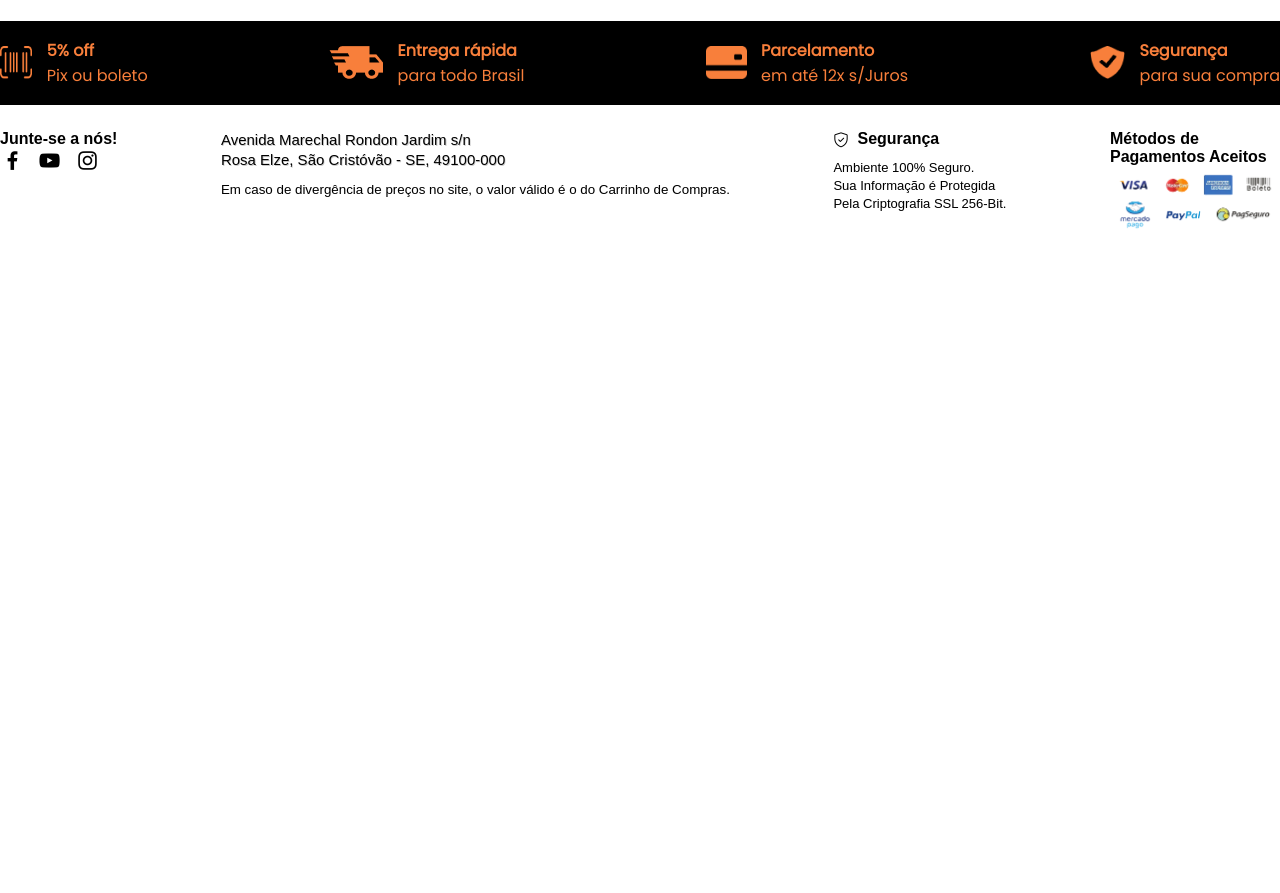
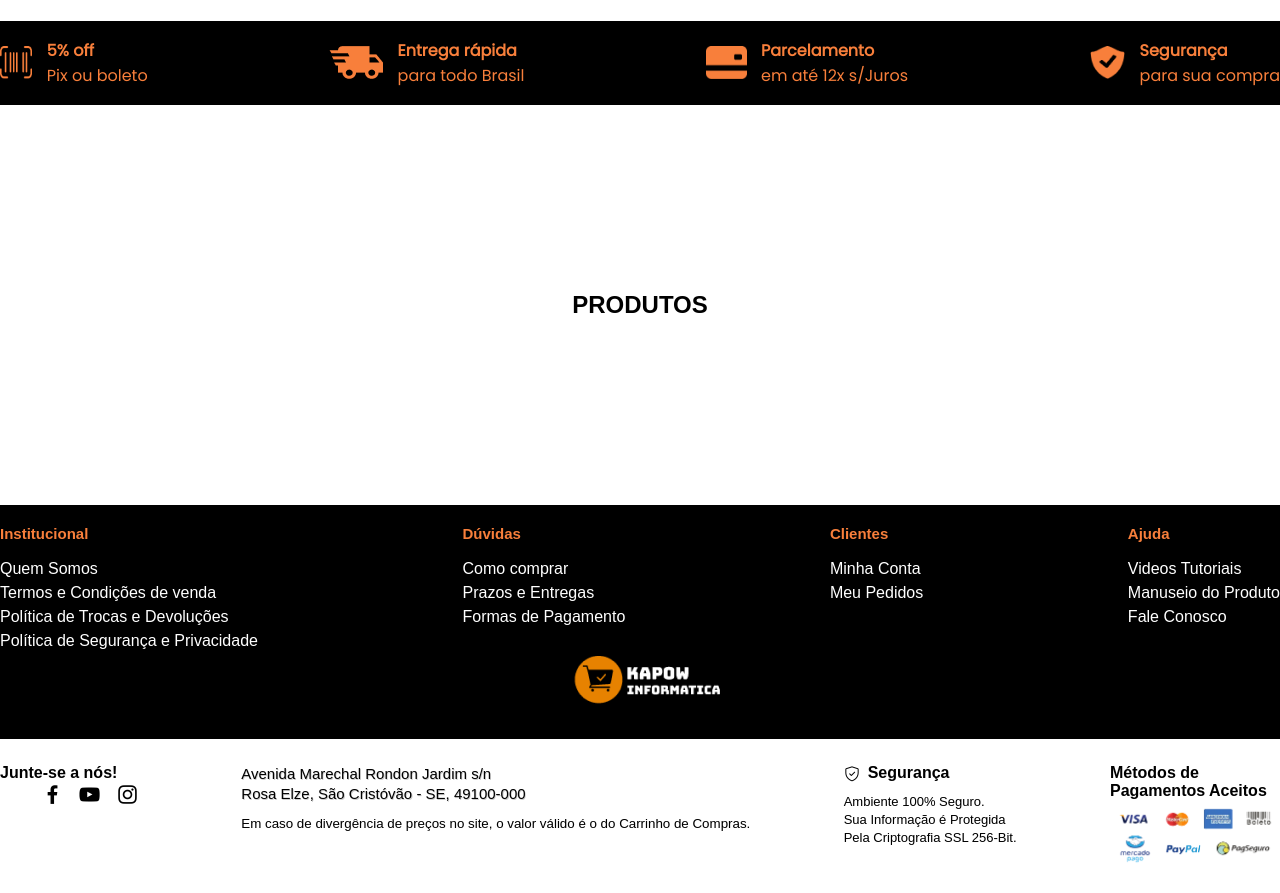
Before and after one commit to paauloedu/front-end-ecommerce, a plain HTML site: page index.html in a window 1280 px wide. Shown: the part 379-1272 px from the top of the page. Before the commit the page ends 800 px from the top, so only its background shows below. Drawn offline with Linux system fonts and the light colour scheme.

Commit message:
Ajustes gerais

```diff
--- a/css/style.css
+++ b/css/style.css
@@ -47,7 +47,7 @@ a.nav-link:hover {
   color: #e78200;
 }
 
-ul:nth-child(1) {
+#nav-bar ul:nth-child(1) {
   padding: 0;
 }
 
@@ -239,14 +239,48 @@ i.fas.fa-shopping-cart {
   max-height: 33px;
   margin-top:8px;
 }
+/*Produtos*/
+.product-content{
+  height: 400px;
+  display: flex;
+  align-items: center;
+  justify-content: space-around;
+}
+/*FIM PRODUTOS*/
 /*Footer*/
-div#footer {
-	width: 100%;
-    max-width: 1280px;
-    margin: 0 auto;
+#footer {
+  background-color: #000;
+  padding: 20px 0;
+  width: 100%;
 }
+#footer ul {
+  display:flex;
+  align-content: center;
+  justify-content: space-between;
+  padding: 0;
+}
+p.topics {
+  color:#F87F3B;
+  font-size: 15px;
+  font-weight: bold;
+}
+#footer ul .infos {
+  display: block;
+}
+.topics {
+  margin-bottom: 15px;
+}
+a.infos {
+  text-decoration: none;
+  color: white;
+  line-height: 24px;
+}
+.powered .inside {
+  text-align: center;
+}
+
 .footer-under {
-    background-color: white;
+  background-color: white;
 }
 .footer-under .inside>ul{
   display: flex;
@@ -254,6 +288,7 @@ div#footer {
   list-style-type: none;
   flex-direction: row;
   margin: 0;
+  padding: 0;
 }
 .footer-under .inside {
     color: black;
--- a/index.html
+++ b/index.html
@@ -106,9 +106,45 @@
 		</div>
 		<main>
 			<section class="product-content">
+				<h1>PRODUTOS</h1>
 			</section>
 		</main>
 		<footer>
+			<div id="footer">
+				<div class="inside">
+					<ul>
+						<li>
+							<p class="topics">Institucional</p>
+							<a class="infos" href="">Quem Somos</a>
+							<a class="infos" href="">Termos e Condições de venda</a>
+							<a class="infos" href="">Política de Trocas e Devoluções</a>
+							<a class="infos" href="">Política de Segurança e Privacidade</a>
+						</li>
+						<li>
+							<p class="topics">Dúvidas</p>
+							<a class="infos" href="">Como comprar</a>
+							<a class="infos" href="">Prazos e Entregas</a>
+							<a class="infos" href="">Formas de Pagamento</a>
+						</li>
+						<li>
+							<p class="topics">Clientes</p>
+							<a class="infos" href="">Minha Conta</a>
+							<a class="infos" href="">Meu Pedidos</a>
+						</li>
+						<li>
+							<p class="topics">Ajuda</p>
+							<a class="infos" href="">Videos Tutoriais</a>
+							<a class="infos" href="">Manuseio do Produto</a>
+							<a class="infos" href="">Fale Conosco</a>
+						</li>
+					</ul>
+				</div>
+				<div class="powered">
+					<div class="inside">
+						<a href="#"><img src="..\imagens\Logo.png"></img></a>
+					</div>
+				</div>
+			</div>
 			<div class="footer-under">
 				<div class="inside">
 					<ul>
```
